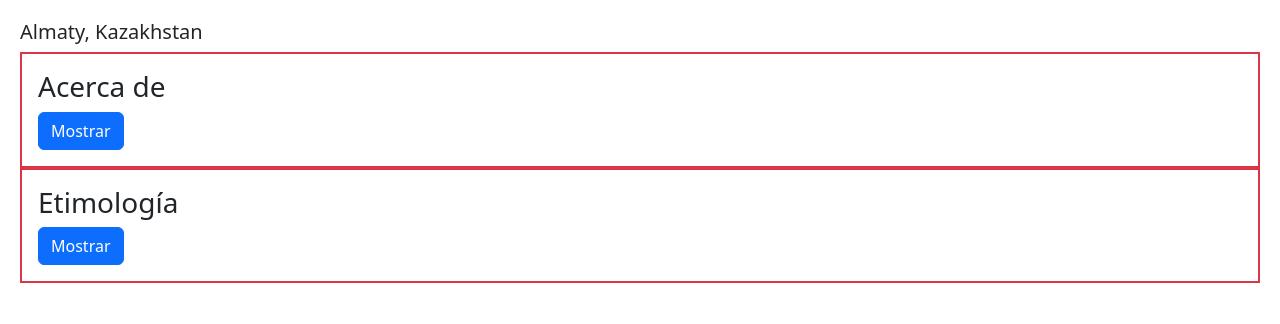
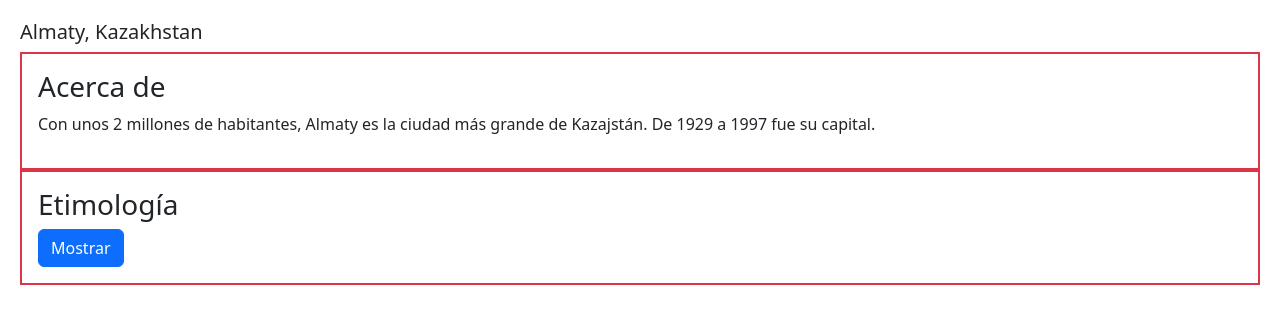
Before and after one commit to dgutierrez21/Learning-ReactJS--React-Docs, a React (Vite) app in the folder 01-learn/: page / in a window 1280 px wide. Shown: the top 324 px of the page. Built offline with nearby package versions, Linux system fonts and the light colour scheme.

Commit message:
Paso 2: Pasar datos codificados de forma rígida desde el padre común

```diff
--- a/01-learn/src/04-manejo-de-estado/03-Compartir-estados-entre-componentes/acordion/Acordion.jsx
+++ b/01-learn/src/04-manejo-de-estado/03-Compartir-estados-entre-componentes/acordion/Acordion.jsx
@@ -5,12 +5,12 @@ export const Acordion = () => {
     <>
       <h2>Almaty, Kazakhstan</h2>
 
-      <Panel titulo="Acerca de">
+      <Panel titulo="Acerca de" estaActivo={true}>
         Con unos 2 millones de habitantes, Almaty es la ciudad más grande de
         Kazajstán. De 1929 a 1997 fue su capital.
       </Panel>
 
-      <Panel titulo="Etimología">
+      <Panel titulo="Etimología" estaActivo={false}>
         El nombre <span lang="KK-KZ">алма</span> procede de la palabra kazaja
         que significa "manzana" y suele traducirse como "lleno de manzanas". De
         hecho, se cree que la región que rodea Almaty es el hogar ancestral de
```
Also changed, not shown: 01-learn/src/04-manejo-de-estado/03-Compartir-estados-entre-componentes/CompartirEstadosEntreComponentes.txt.
